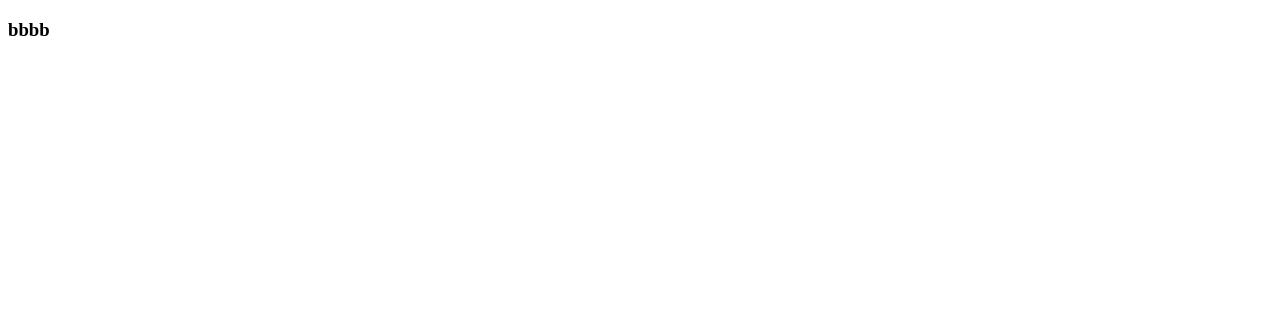
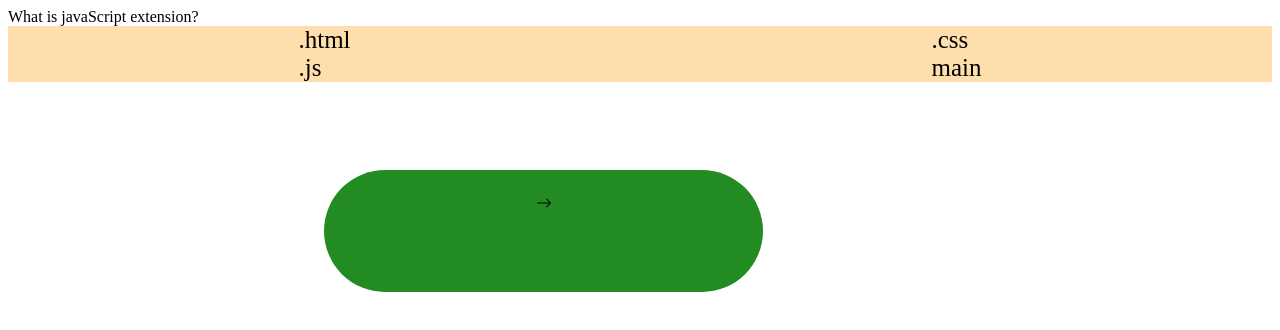
Before and after one commit to NoofMohammed/Project-1, a plain HTML site: page index.html in a window 1280 px wide. Drawn offline with Linux system fonts and the light colour scheme.

Commit message:
Quistion

```diff
--- a/index.html
+++ b/index.html
@@ -1,16 +1,55 @@
 <!DOCTYPE html>
 <html lang="en">
-<head>
-    <meta charset="UTF-8">
-    <meta http-equiv="X-UA-Compatible" content="IE=edge">
-    <meta name="viewport" content="width=device-width, initial-scale=1.0">
+  <head>
+    <meta charset="UTF-8" />
+    <meta http-equiv="X-UA-Compatible" content="IE=edge" />
+    <meta name="viewport" content="width=device-width, initial-scale=1.0" />
     <title>Document</title>
+    <link rel="stylesheet" type="text/css" href="./style.css" />
+  </head>
+  <body>
+    <div>
+       <div id="question">
+      <p></p>
+    </div>
+      <div class="p-select">
+        <div class="selec-left">
+          <div class="select" id="1">.html</div>
+          <div class="select" id="2">.js</div>
+        </div>
+        <div class="selec-right">
+          <div class="select" id="3">.css</div>
+          <div class="select" id="4">main</div>
+        </div>
+      </div>
+    </div>
+    <div id="next">
+      <svg
+        xmlns="http://www.w3.org/2000/svg"
+        width="16"
+        height="16"
+        fill="currentColor"
+        class="bi bi-arrow-right"
+        viewBox="0 0 16 16"
+      >
+        <path
+          fill-rule="evenodd"
+          d="M1 8a.5.5 0 0 1 .5-.5h11.793l-3.147-3.146a.5.5 0 0 1 .708-.708l4 4a.5.5 0 0 1 0 .708l-4 4a.5.5 0 0 1-.708-.708L13.293 8.5H1.5A.5.5 0 0 1 1 8z"
+        />
+      </svg>
+    </div>
+    <script src="./main.js"></script>
+  </body>
+</html>
+<!-- <div class="selec2">
+    <p>2- .js</p>
+  </div>
+</div>
 
-</head>
-<body>
-    <div>
-        <h3>bbbb</h3>
-    </div>
-
-</body>
-</html>
+<div class="selec-right">
+  <div class="selec3">
+    <p>3- .css</p>
+  </div>
+  <div class="selec4">
+    <p>4- main</p>
+  </div> -->
--- a/main.js
+++ b/main.js
@@ -0,0 +1,130 @@
+let obj = {
+  Q1: {
+    value: "What is javaScript extension?",
+    1: ".html",
+    2: ".js",
+    3: ".css",
+    4: "main",
+    Answar: "2",
+  },
+  Q2: {
+    value: "How to delete secend element from array?",
+    1: "array.slice(1,2)",
+    2: "array.splice(1,1)",
+    3: "array.splice(0,2)",
+    4: "array[1]",
+    Answar: "2",
+  },
+  Q3: {
+    value: "Which one is object?",
+    1: "{9}",
+    2: "[0,9]",
+    3: "{9.k}",
+    4: "{name: 'noof', age: '24'}",
+    Answar: "4",
+  },
+  Q4: {
+    value: "An important thing to learn to become aprofessional in javaScript?",
+    1: "html",
+    2: "nothing",
+    3: "Error handling",
+    4: "All",
+    Answar: "3",
+  },
+  Q5: {
+    value: "To add to the array,use?",
+    1: "array.join()",
+    2: "array.split()",
+    3: "array.slice()",
+    4: "array.push()",
+    Answar: "4",
+  },
+  Q6: {
+    value: "[1,2,3][2] =>(?)",
+    1: "3",
+    2: "0",
+    3: "1",
+    4: "2",
+    Answar: "1",
+  },
+  Q7: {
+    value: "Which one is array?",
+    1: "{1,2,3}",
+    2: "{A:'1',B: '2'}",
+    3: "[1,2,3,4]",
+    4: "2,4",
+    Answar: "3",
+  },
+  Q8: {
+    value: "Math.floor(2.99) =>?",
+    1: "1",
+    2: "2",
+    3: "4",
+    4: "2.99",
+    Answar: "2",
+  },
+  Q9: {
+    value: "[Hello, Noof].join(' ') =>?",
+    1: "Hellonoof",
+    2: "[hello Noof]",
+    3: "{Hello: 'Noof'}",
+    4: "'Hello Noof'",
+    Answar: "4",
+  },
+  Q10: {
+    value: "[1,2,3,4,5].ravars() =>?",
+    1: "15",
+    2: "[1,2,3,4,5]",
+    3: "[5,4,3,2,1]",
+    4: "[1,2,3]",
+    Answar: "3",
+  },
+};
+var selectors = document.getElementsByClassName("select");
+
+for (var i = 0; i < selectors.length; i++) {
+  selectors[i].addEventListener("click", function () {
+    var old = document.getElementsByClassName("active");
+    if (old[0]) {
+      old[0].className = old[0].className.replace(" active", "");
+    }
+    this.className += " active";
+  });
+}
+
+document.getElementById("question").innerText = "What is javaScript extension?";
+document.getElementById("1").innerText = ".html";
+document.getElementById("2").innerText = ".js";
+document.getElementById("3").innerText = ".css";
+document.getElementById("4").innerText = "main";
+
+document.getElementById("next").onclick = function () {
+  nextQuestion();
+};
+const arrarQ = Object.keys(obj);
+
+let index = 1;
+const nextQuestion = () => {
+  let key = arrarQ[index];
+  index += 1;
+  console.log("mmmmm", key);
+
+  let questionObj = obj[key];
+  document.getElementById("question").innerText = questionObj.value;
+  document.getElementById("1").innerText = questionObj[1];
+  document.getElementById("2").innerText = questionObj[2];
+  document.getElementById("3").innerText = questionObj[3];
+  document.getElementById("4").innerText = questionObj[4];
+  // if()
+
+
+
+
+  if (index>obj.length){
+      return result
+  }
+
+
+
+  //  return obj[key].value
+};
--- a/style.css
+++ b/style.css
@@ -0,0 +1,45 @@
+h3{
+    border: 5px;
+    color: blueviolet;
+    background-color: cyan;
+    padding: 1em;
+    text-align: center;
+}
+.p-select{
+    font-size: 25px;
+    display: flex;
+    /* flex-direction: column;  */
+     justify-content: space-around;
+    background-color: navajowhite;
+    /* padding: 1em;
+    text-align: center;  */
+
+
+}
+.selec-left{
+    flex-direction: column;
+
+}
+.selec1{
+    border:  3px olive;
+}
+
+
+
+#next{
+    text-align: center;
+    background-color: forestgreen;
+    padding: 25px 122px 25px 122px;
+    margin-left: 25%;
+    margin-top: 7%;
+    border-radius: 18%;
+    width: 195px;
+    height: 72px;
+    border-radius: 197px;
+
+}
+.active{
+    background-color: green;
+    color: white;
+
+}
```
